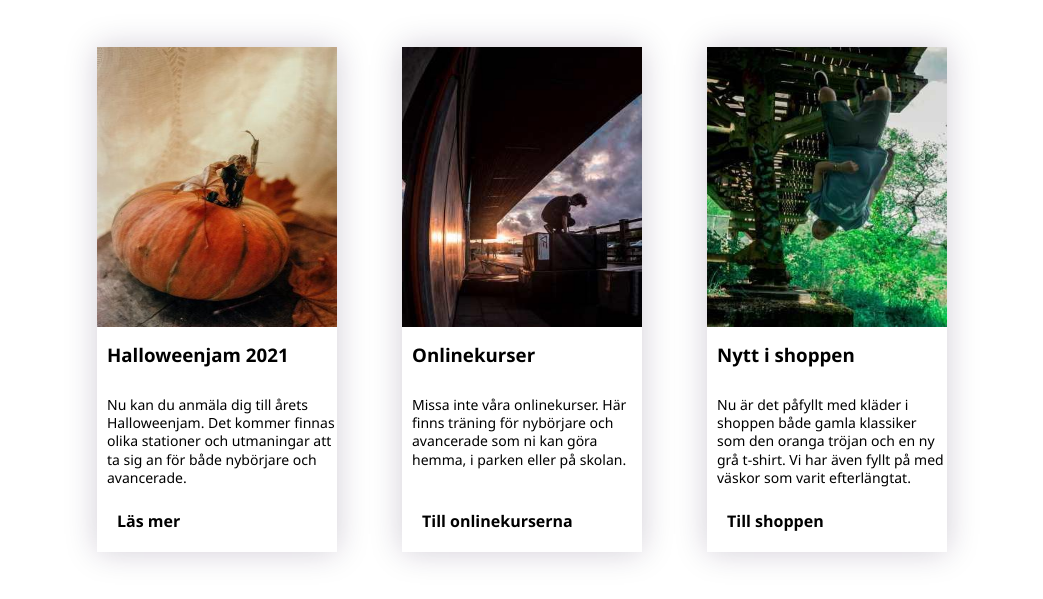
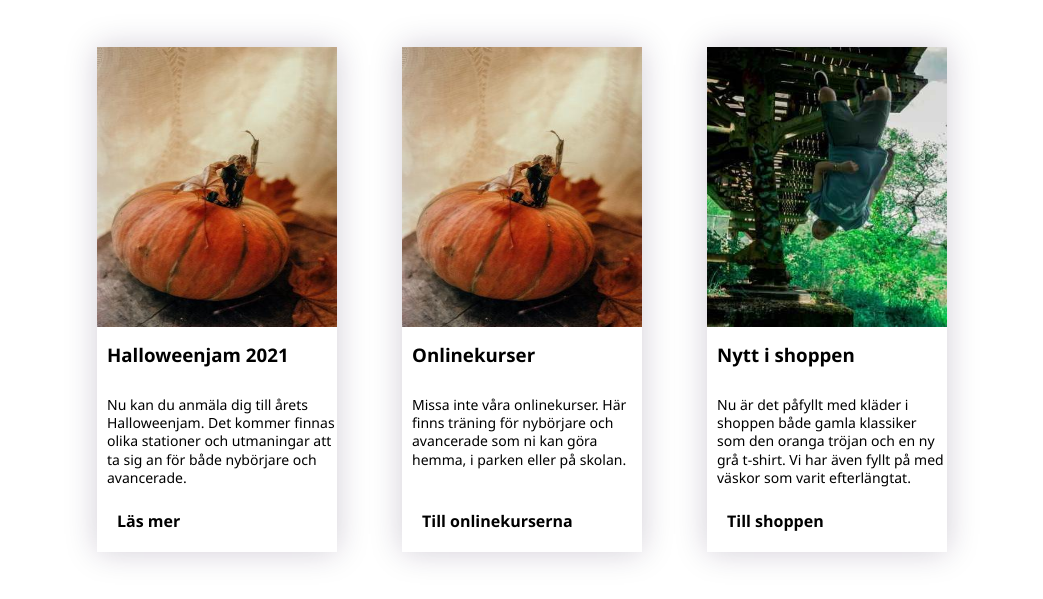
Before and after one commit to Trollsan77/veloxfreerun, a plain HTML site: page index.html in a window 1280 px wide. Shown: the part 183-782 px from the top of the page, without its empty margins (128-1171 px from the left). Drawn offline with nearby package versions, Linux system fonts and the light colour scheme; a script that the page names is missing.

Commit message:
pumpabild

```diff
--- a/index.html
+++ b/index.html
@@ -45,7 +45,7 @@
                 <a href="#" class="read"><b>Läs mer</b></a>
             </article>
             <article class="Onlinekurser">
-               <img src="img/online.jpg" alt="Onlinekurser">
+               <img src="img/pumpa.jpg" alt="Onlinekurser">
                 <h1>Onlinekurser</h1>
                 <p>Missa inte våra onlinekurser. Här finns träning för nybörjare och avancerade som ni kan göra hemma, i parken eller på skolan.</p>
                 <a href="https://www.youtube.com/channel/UCxqPuYxlMNMLK4lbz1s9Bcw" class="read"><b>Till onlinekurserna</b></a>
```
